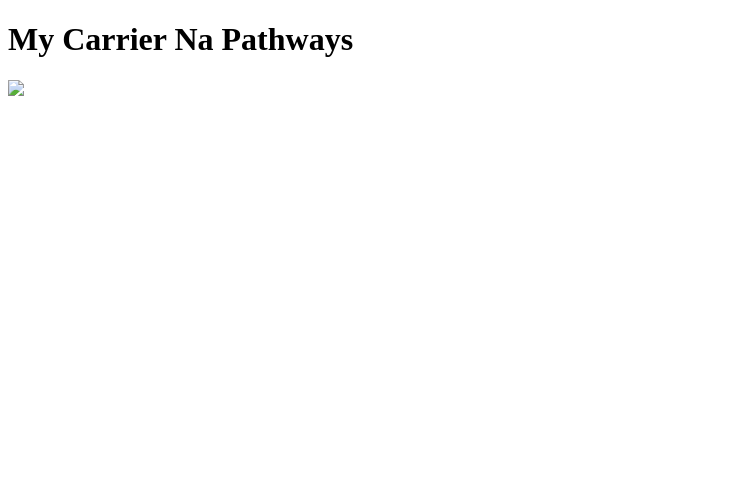
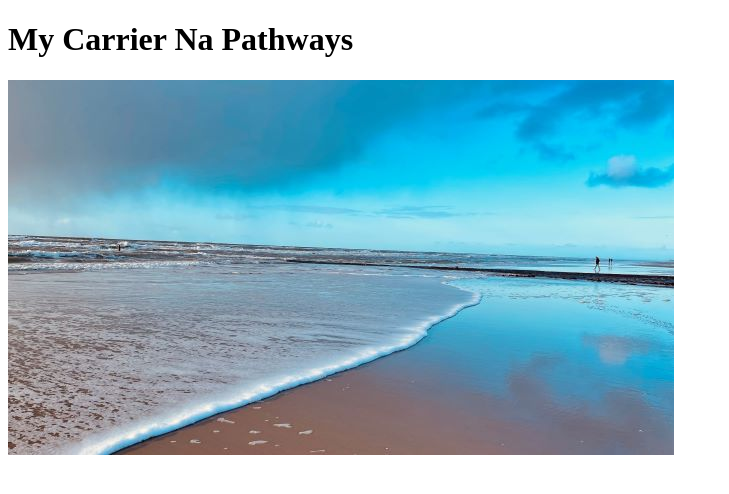
Before and after one commit to yuceturanoz/simple, a plain HTML site: page index.html in a window 1280 px wide. Shown: the whole page, without its empty margins (0-729 px from the left). Drawn offline with Linux system fonts and the light colour scheme.

Commit message:
Update index.html

```diff
--- a/index.html
+++ b/index.html
@@ -7,6 +7,6 @@
 </head>
 <body>
   <h1>My Carrier Na Pathways</h1>
-  <img src= "ss.jpg" >
+  <img src= "IMG_7505copiesmall.jpg" >
 </body>
 </html>
```
